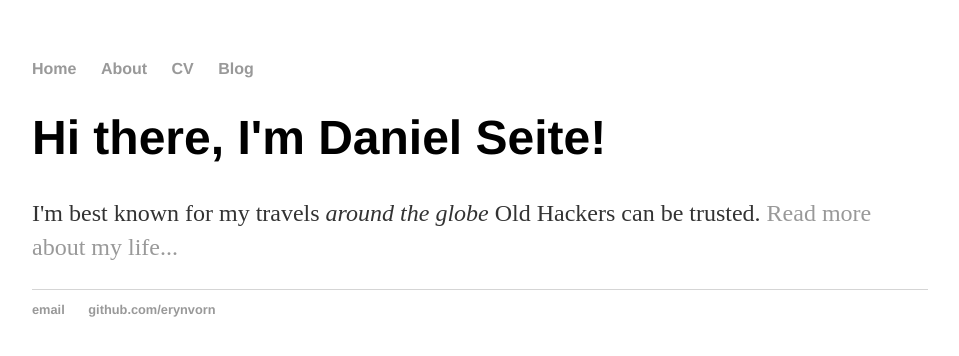
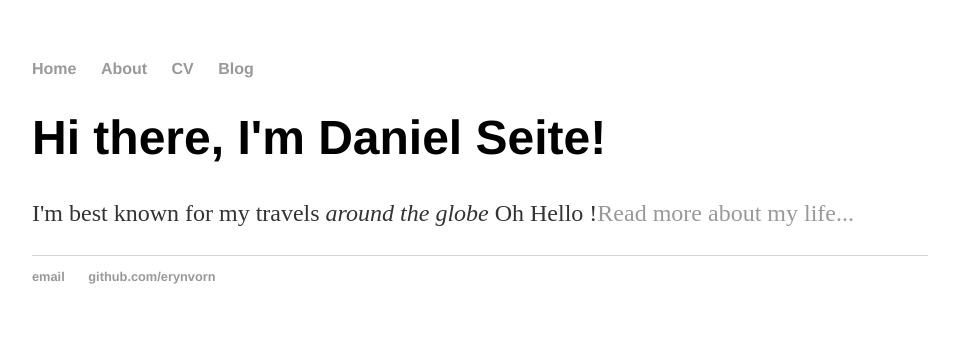
Before and after one commit to Erynvorn/erynvorn.github.io, a Jekyll site: the page built from index.html, in a window 1280 px wide. Shown: the top 356 px of the page, without its empty margins (160-1119 px from the left). Built offline with Jekyll 4.4.1, drawn with Linux system fonts in a browser that asks for light colours.

Commit message:
Update index.html

```diff
--- a/index.html
+++ b/index.html
@@ -4,5 +4,5 @@ title: Eryn Vorn
 ---
     		<div class="blurb">
         		<h1>Hi there, I'm Daniel Seite!</h1>
-				<p>I'm best known for my travels <em>around the globe</em> Old Hackers can be trusted. <a href="/about">Read more about my life...</a></p>
+				<p>I'm best known for my travels <em>around the globe</em> Oh Hello !<a href="/about">Read more about my life...</a></p>
     		</div><!-- /.blurb -->
```
